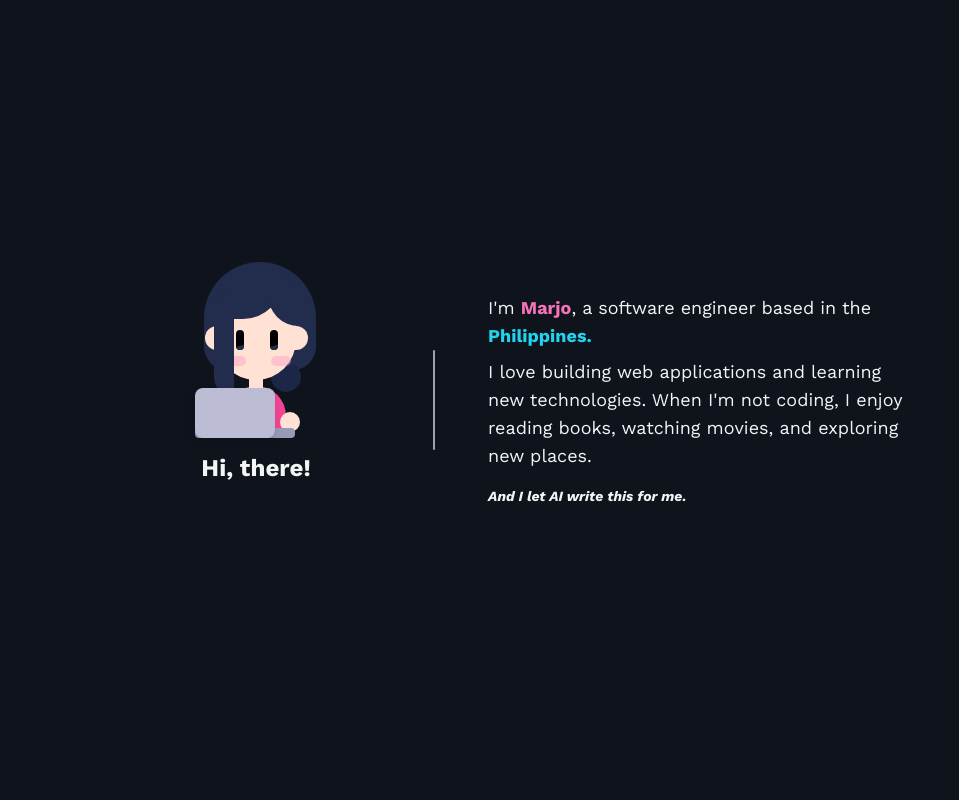
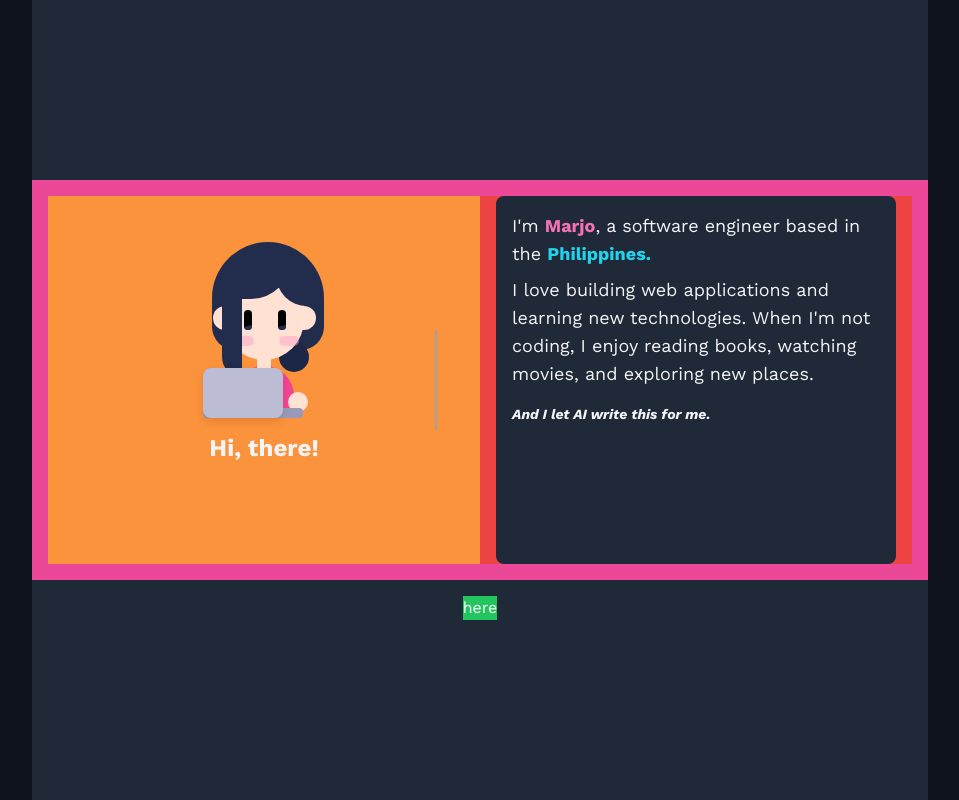
Before and after one commit to marjj/about-me, a React (Create React App) app: page / in a window 1280 px wide. Shown: the whole page, without its empty margins (160-1119 px from the left). Built offline with nearby package versions, Linux system fonts and the light colour scheme; a web font is replaced by a local one.

Commit message:
wireframe

```diff
--- a/src/App.js
+++ b/src/App.js
@@ -3,10 +3,10 @@ import Me from "./components/Me";
 
 function App() {
   return (
-    <div className="w-screen h-screen max-w-4xl mx-auto items-center gap-4 text-gray-100">
+    <div className="w-screen h-screen overflow-hidden max-w-4xl mx-auto items-center gap-4 text-gray-100 bg-gray-800 justify-center flex flex-col">
 
-      <div className="grid grid-cols-2 h-screen">
-        <div className="flex flex-col justify-center items-center p-2 relative after:content-[''] after:block after:absolute before:top-[50%] after:w-[2px] after:rounded-xl after:h-[100px] after:bg-gray-400 after:right-[10%]">
+      <div className="h-3/4 md:h-1/2 grid grid-rows-2 grid-cols-1 md:grid-cols-2 md:grid-rows-1 bg-pink-500 p-4">
+        <div className="bg-orange-400 flex flex-col justify-center items-center p-2 relative after:content-[''] after:block after:absolute before:top-[50%] after:w-[2px] after:rounded-xl after:h-[100px] after:bg-gray-400 after:right-[10%]">
           <div className="relative h-[200px]">
             <Me />
           </div>
@@ -15,19 +15,26 @@ function App() {
           </div>
         </div>
 
-        <div className="overflow-y-auto">
-          <div className="p-2 h-screen flex flex-col justify-center">
+        <div className="h-full bg-red-500 md:my-auto overflow-y-auto">
+          <div className="bg-gray-800 mx-4 p-4 rounded-lg h-full overflow-y-auto">
             <p className="text-lg">
               I'm <span className="text-pink-400 font-bold">Marjo</span>, a software engineer based in the <span className="text-cyan-400 font-bold">Philippines.</span>
             </p>
-            <p className="text-lg mt-2">
+             <p className="text-lg mt-2">
               I love building web applications and learning new technologies.
               When I'm not coding, I enjoy reading books, watching movies, and
               exploring new places.
             </p>
             <p className="text-sm italic font-bold mt-4">And I let AI write this for me.</p>
           </div>
+          <div className="bg-gray-800 mx-4 p-4 rounded-lg h-full overflow-y-auto">
+            lorem ipsum dolor sit amet consectetur adipisicing elit. Quisquam, quod.
+          </div>
         </div>
+      </div>
+
+      <div className="bg-green-500 text-white">
+        here
       </div>
     </div>
   );
```
